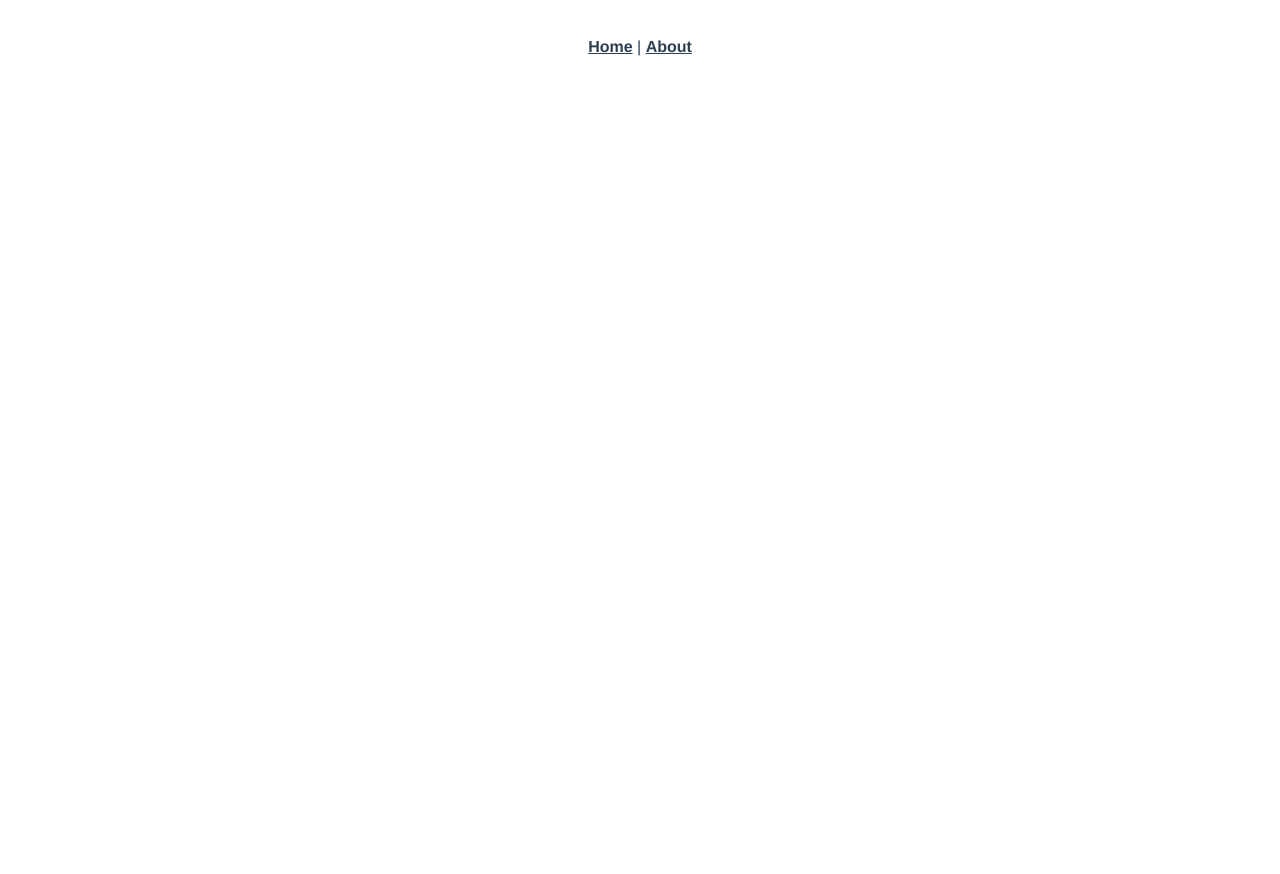
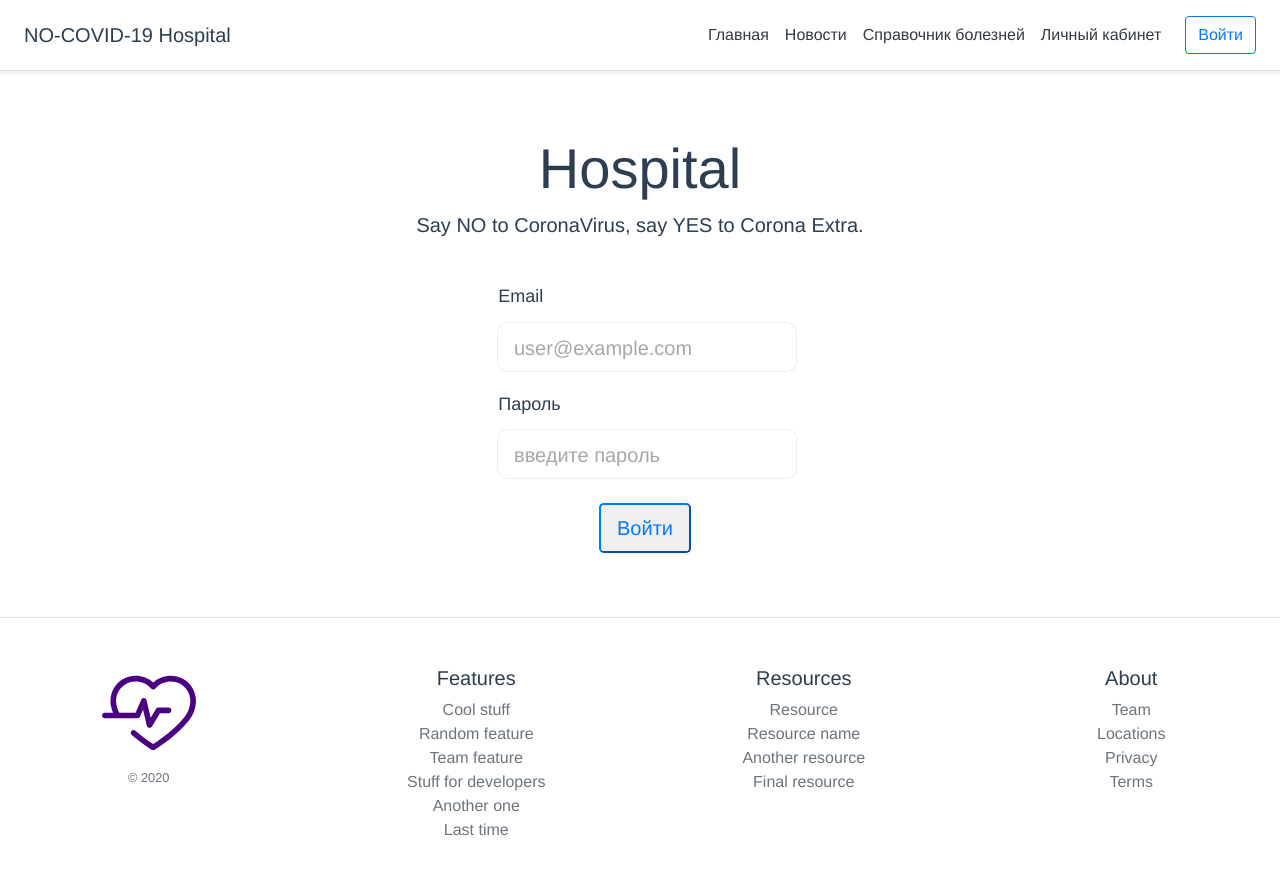
Before and after one commit to Themex/hospital, a Vue app: page /signIn in a window 1280 px wide. Shown: the top 874 px of the page. Before the commit the page ends 800 px from the top, so only its background shows below. Built offline with nearby package versions, Linux system fonts and the light colour scheme.

Commit message:
First versions of my creation

```diff
--- a/package.json
+++ b/package.json
@@ -10,9 +10,14 @@
     "lint": "vue-cli-service lint"
   },
   "dependencies": {
+    "axios": "^0.19.2",
+    "bootstrap": "^4.4.1",
     "core-js": "^3.6.4",
+    "jquery": "^3.4.1",
+    "popper.js": "^1.16.1",
     "register-service-worker": "^1.6.2",
     "vue": "^2.6.11",
+    "vue-axios": "^2.1.5",
     "vue-router": "^3.1.5",
     "vuex": "^3.1.2"
   },
--- a/src/App.vue
+++ b/src/App.vue
@@ -1,32 +1,73 @@
 <template>
   <div id="app">
-    <div id="nav">
-      <router-link to="/">Home</router-link> |
-      <router-link to="/about">About</router-link>
+    <div
+      class="d-flex flex-column flex-md-row align-items-center p-3 px-md-4 mb-3 bg-white border-bottom shadow-sm"
+    >
+      <h5
+        class="my-0 mr-md-auto font-weight-normal pointer"
+        @click="$router.push('/')"
+      >
+        NO-COVID-19 Hospital
+      </h5>
+      <nav class="my-2 my-md-0 mr-md-3">
+        <router-link to="/" class="p-2 text-dark">Главная</router-link>
+        <router-link to="/news" class="p-2 text-dark">Новости</router-link>
+        <router-link to="/catalog" class="p-2 text-dark"
+          >Справочник болезней</router-link
+        >
+        <router-link to="/about" class="p-2 text-dark"
+          >Личный кабинет</router-link
+        >
+      </nav>
+      <router-link to="/signin" class="btn btn-outline-primary"
+        >Войти</router-link
+      >
     </div>
-    <router-view />
+    <div class="pricing-header px-3 py-3 pt-md-5 pb-md-4 mx-auto text-center">
+      <h1 class="display-4">Hospital</h1>
+      <p class="lead">Say NO to CoronaVirus, say YES to Corona Extra.</p>
+    </div>
+    <div class="container">
+      <router-view />
+    </div>
+    <footer class="pt-4 my-md-5 pt-md-5 border-top">
+      <div class="row">
+        <div class="col-12 col-md">
+          <img class="mb-2" src="./assets/logo.svg" alt="" />
+          <small class="d-block mb-3 text-muted">&copy; 2020</small>
+        </div>
+        <div class="col-6 col-md">
+          <h5>Features</h5>
+          <ul class="list-unstyled text-small">
+            <li><a class="text-muted" href="#">Cool stuff</a></li>
+            <li><a class="text-muted" href="#">Random feature</a></li>
+            <li><a class="text-muted" href="#">Team feature</a></li>
+            <li><a class="text-muted" href="#">Stuff for developers</a></li>
+            <li><a class="text-muted" href="#">Another one</a></li>
+            <li><a class="text-muted" href="#">Last time</a></li>
+          </ul>
+        </div>
+        <div class="col-6 col-md">
+          <h5>Resources</h5>
+          <ul class="list-unstyled text-small">
+            <li><a class="text-muted" href="#">Resource</a></li>
+            <li><a class="text-muted" href="#">Resource name</a></li>
+            <li><a class="text-muted" href="#">Another resource</a></li>
+            <li><a class="text-muted" href="#">Final resource</a></li>
+          </ul>
+        </div>
+        <div class="col-6 col-md">
+          <h5>About</h5>
+          <ul class="list-unstyled text-small">
+            <li><a class="text-muted" href="#">Team</a></li>
+            <li><a class="text-muted" href="#">Locations</a></li>
+            <li><a class="text-muted" href="#">Privacy</a></li>
+            <li><a class="text-muted" href="#">Terms</a></li>
+          </ul>
+        </div>
+      </div>
+    </footer>
   </div>
 </template>
 
-<style lang="scss">
-#app {
-  font-family: Avenir, Helvetica, Arial, sans-serif;
-  -webkit-font-smoothing: antialiased;
-  -moz-osx-font-smoothing: grayscale;
-  text-align: center;
-  color: #2c3e50;
-}
-
-#nav {
-  padding: 30px;
-
-  a {
-    font-weight: bold;
-    color: #2c3e50;
-
-    &.router-link-exact-active {
-      color: #42b983;
-    }
-  }
-}
-</style>
+<style lang="scss"></style>
--- /dev/null
+++ b/src/assets/scss/_containers.scss
@@ -0,0 +1,22 @@
+.container {
+  max-width: 960px;
+}
+
+.hospital-header {
+  max-width: 700px;
+}
+
+.card-deck .card {
+  min-width: 220px;
+}
+
+.hospital-form-container {
+  max-width: 300px;
+}
+
+form {
+  text-align: left;
+  width: 100%;
+  min-width: 300px;
+  font-size: 18px;
+}
--- /dev/null
+++ b/src/assets/scss/_global.scss
@@ -0,0 +1,7 @@
+#app {
+  font-family: Avenir, Helvetica, Arial, sans-serif;
+  -webkit-font-smoothing: antialiased;
+  -moz-osx-font-smoothing: grayscale;
+  text-align: center;
+  color: #2c3e50;
+}
--- /dev/null
+++ b/src/assets/scss/_inputs.scss
@@ -0,0 +1,55 @@
+input[type=email],
+input[type=password],
+input[type=text] {
+  border: 1px rgba(232, 232, 225, 0.75) solid;
+  padding: 0.5rem 1rem;
+  font-size: 24px;
+  width: 100%;
+  font-weight: 200;
+  color: #3d3f4a;
+  line-height: 1.5;
+  border-radius: 10px;
+  outline: none;
+  margin: 2px;
+}
+
+input[type=email]::-webkit-input-placeholder, input[type=password]::-webkit-input-placeholder, input[type=text]::-webkit-input-placeholder {
+  color: #aca6a5;
+  font-size: 20px;
+}
+
+input[type=email]::-moz-placeholder, input[type=password]::-moz-placeholder, input[type=text]::-moz-placeholder {
+  color: #aca6a5;
+  font-size: 20px;
+}
+
+input[type=email]:-ms-input-placeholder, input[type=password]:-ms-input-placeholder, input[type=text]:-ms-input-placeholder {
+  color: #aca6a5;
+  font-size: 20px;
+}
+
+input[type=email]::-ms-input-placeholder, input[type=password]::-ms-input-placeholder, input[type=text]::-ms-input-placeholder {
+  color: #aca6a5;
+  font-size: 20px;
+}
+
+input[type=email]::placeholder,
+input[type=password]::placeholder,
+input[type=text]::placeholder {
+  color: #aca6a5;
+  font-size: 20px;
+}
+
+
+label {
+  display: block;
+  padding: 0.2rem;
+}
+
+.pointer {
+  cursor: pointer;
+}
+
+.pointer:hover {
+  color: #000;
+}
--- /dev/null
+++ b/src/assets/scss/default.scss
@@ -0,0 +1,6 @@
+@import "global";
+
+@import "~bootstrap/dist/css/bootstrap.min.css";
+
+@import "containers";
+@import "inputs";
--- a/src/main.js
+++ b/src/main.js
@@ -3,8 +3,14 @@ import App from "./App.vue";
 import "./registerServiceWorker";
 import router from "./router";
 import store from "./store";
+import "bootstrap";
+import axios from "axios";
+import VueAxios from "vue-axios";
+import "./assets/scss/default.scss";
 
 Vue.config.productionTip = false;
+
+Vue.use(VueAxios, axios);
 
 new Vue({
   router,
--- a/src/router/index.js
+++ b/src/router/index.js
@@ -1,6 +1,7 @@
 import Vue from "vue";
 import VueRouter from "vue-router";
 import Home from "../views/Home.vue";
+import SignIn from "../views/SignIn";
 
 Vue.use(VueRouter);
 
@@ -18,6 +19,11 @@ const routes = [
     // which is lazy-loaded when the route is visited.
     component: () =>
       import(/* webpackChunkName: "about" */ "../views/About.vue")
+  },
+  {
+    path: "/signIn",
+    name: "SignIn",
+    component: SignIn
   }
 ];
 
--- a/src/views/Home.vue
+++ b/src/views/Home.vue
@@ -1,18 +1,9 @@
 <template>
-  <div class="home">
-    <img alt="Vue logo" src="../assets/logo.png" />
-    <HelloWorld msg="Welcome to Your Vue.js App" />
-  </div>
+  <div class="home"></div>
 </template>
 
 <script>
-// @ is an alias to /src
-import HelloWorld from "@/components/HelloWorld.vue";
-
 export default {
-  name: "Home",
-  components: {
-    HelloWorld
-  }
+  name: "Home"
 };
 </script>
--- /dev/null
+++ b/src/views/SignIn.vue
@@ -0,0 +1,62 @@
+<template>
+  <div class="row align-items-center justify-content-center">
+    <div class="col-sm-8 offset-sm-4">
+      <div class="hospital-form-container">
+        <form autocomplete="on" @submit.prevent="auth" method="post">
+          <div class="form-group">
+            <label for="email">
+              Email
+            </label>
+            <input
+              id="email"
+              type="email"
+              v-model="formData.email"
+              placeholder="user@example.com"
+              required
+              class="form-control"
+            />
+          </div>
+          <div class="form-group">
+            <label for="password">
+              Пароль
+            </label>
+            <input
+              id="password"
+              type="password"
+              v-model="formData.password"
+              placeholder="введите пароль"
+              required
+              class="form-control"
+            />
+          </div>
+          <div class="form-group mt-4 text-center">
+            <button type="submit" class="btn-lg btn-outline-primary">
+              Войти
+            </button>
+          </div>
+        </form>
+      </div>
+    </div>
+  </div>
+</template>
+<script>
+export default {
+  data() {
+    return {
+      formData: {
+        email: "",
+        password: ""
+      }
+    };
+  },
+  methods: {
+    auth() {
+      return this.$http
+        .post("http://84.201.185.226:1488/v1/login/doctor", this.formData)
+        .then(response => {
+          console.log(response);
+        });
+    }
+  }
+};
+</script>
```
Also changed, not shown: src/assets/logo.svg (added), 1 other file (tests, documents, lock files or other folders).
